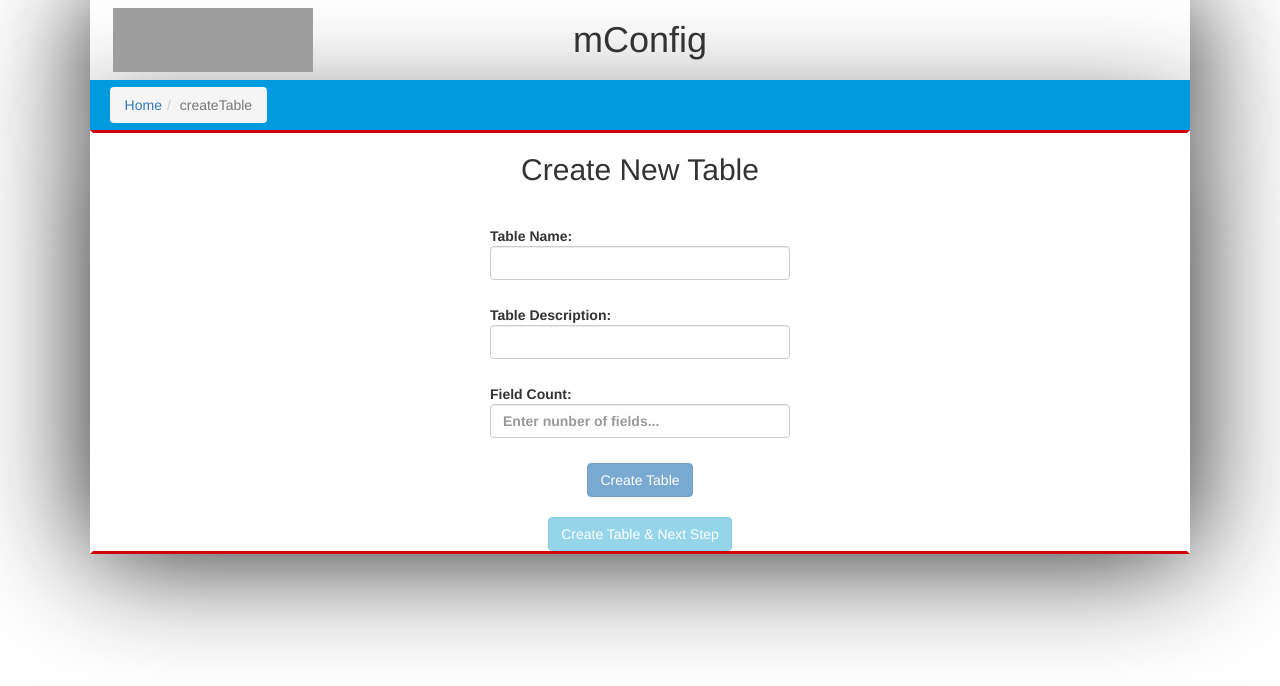
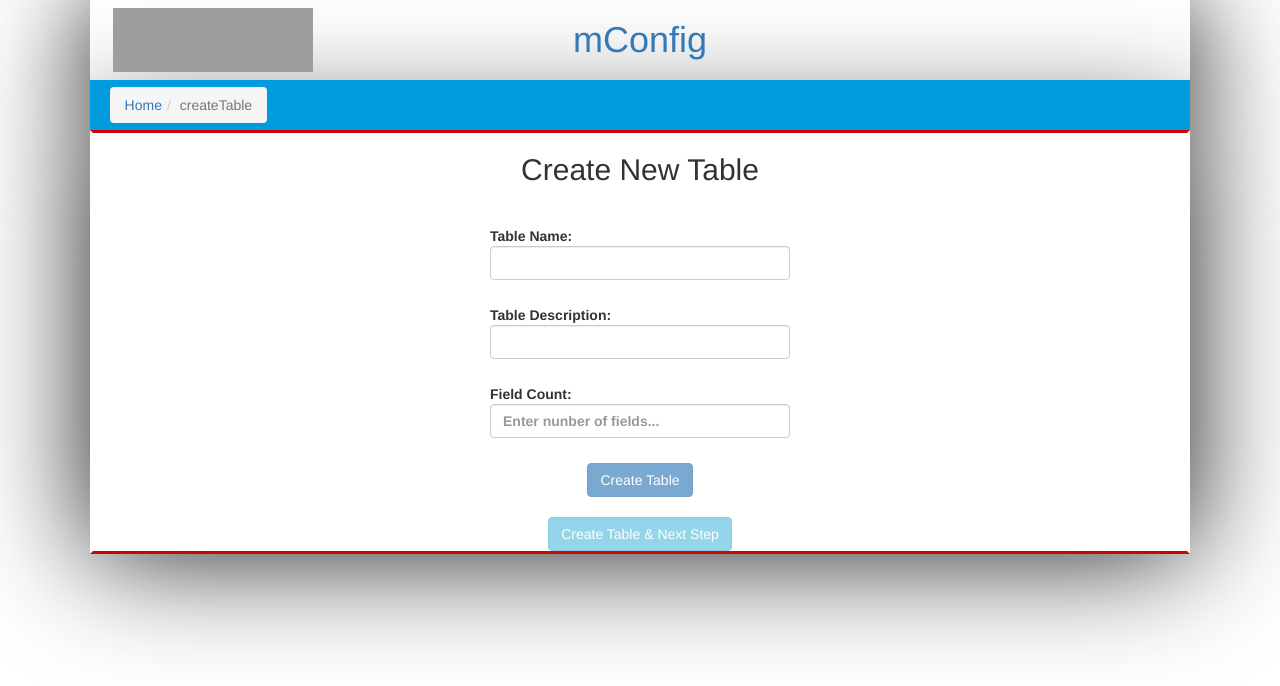
Before and after one commit to vijyethad/m-config, a React (Create React App) app: page /createTable in a window 1280 px wide. Shown: the top 686 px of the page. Built offline with nearby package versions, Linux system fonts and the light colour scheme; grey boxes are pictures that could not be loaded.

Commit message:
Add hyperlinks to the header elements

```diff
--- a/src/components/header/Header.js
+++ b/src/components/header/Header.js
@@ -6,10 +6,14 @@ export default function Header(props) {
 	return (
 		<div className="header">
 			<Col md={3}>
-				<div className="cts-logo"/>
+				<a href={`${process.env.PUBLIC_URL}/`}>
+					<div className="cts-logo"/>
+				</a>
 			</Col>
 			<Col md={6} className="mxref-title">
-				<h1>mConfig</h1>
+				<a className="title" href={`${process.env.PUBLIC_URL}/`}>
+					<h1>mConfig</h1>
+				</a>
 			</Col>
 			<Col md={3}/>
 			<header className="global-header-wrapper">
--- a/src/components/header/header.css
+++ b/src/components/header/header.css
@@ -33,3 +33,7 @@ div.mega-menu-wrapper {
   background: #fff;
   -webkit-box-shadow: inset 0 0 0em #ffffff, 0 0 8em #1b1818;
 }
+
+a.title:hover {
+    text-decoration: none;
+}
```
